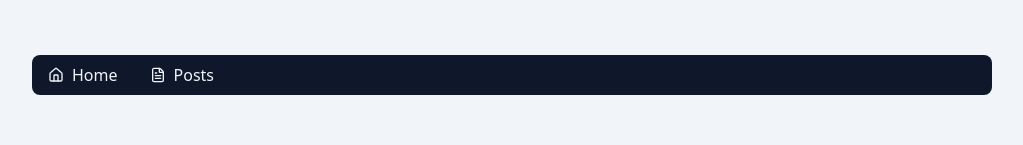
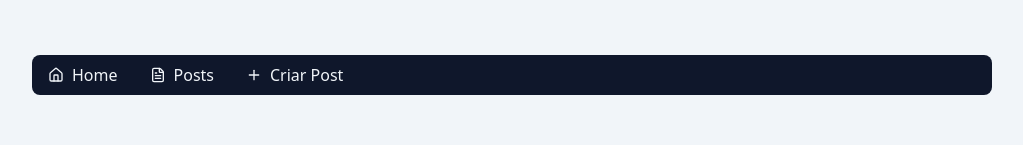
Before and after one commit to Wesley-Breno/blog-with-react, a Next.js app: page /admin/post/new in a window 1280 px wide. Shown: the part 149-294 px from the top of the page, without its empty margins (128-1151 px from the left). Built offline with nearby package versions, Linux system fonts and the light colour scheme.

Commit message:
class 175

```diff
--- a/app/components/admin/MenuAdmin/index.tsx
+++ b/app/components/admin/MenuAdmin/index.tsx
@@ -1,7 +1,13 @@
 "use client";
 
 import clsx from "clsx";
-import { CircleXIcon, FileTextIcon, HouseIcon, MenuIcon } from "lucide-react";
+import {
+  CircleXIcon,
+  FileTextIcon,
+  HouseIcon,
+  MenuIcon,
+  PlusIcon,
+} from "lucide-react";
 import Link from "next/link";
 import { usePathname } from "next/navigation";
 import { useEffect, useState } from "react";
@@ -65,6 +71,11 @@ export function MenuAdmin() {
         <FileTextIcon />
         Posts
       </Link>
+
+      <Link href="/admin/post/new" className={linkClasses}>
+        <PlusIcon />
+        Criar Post
+      </Link>
     </nav>
   );
 }
```
